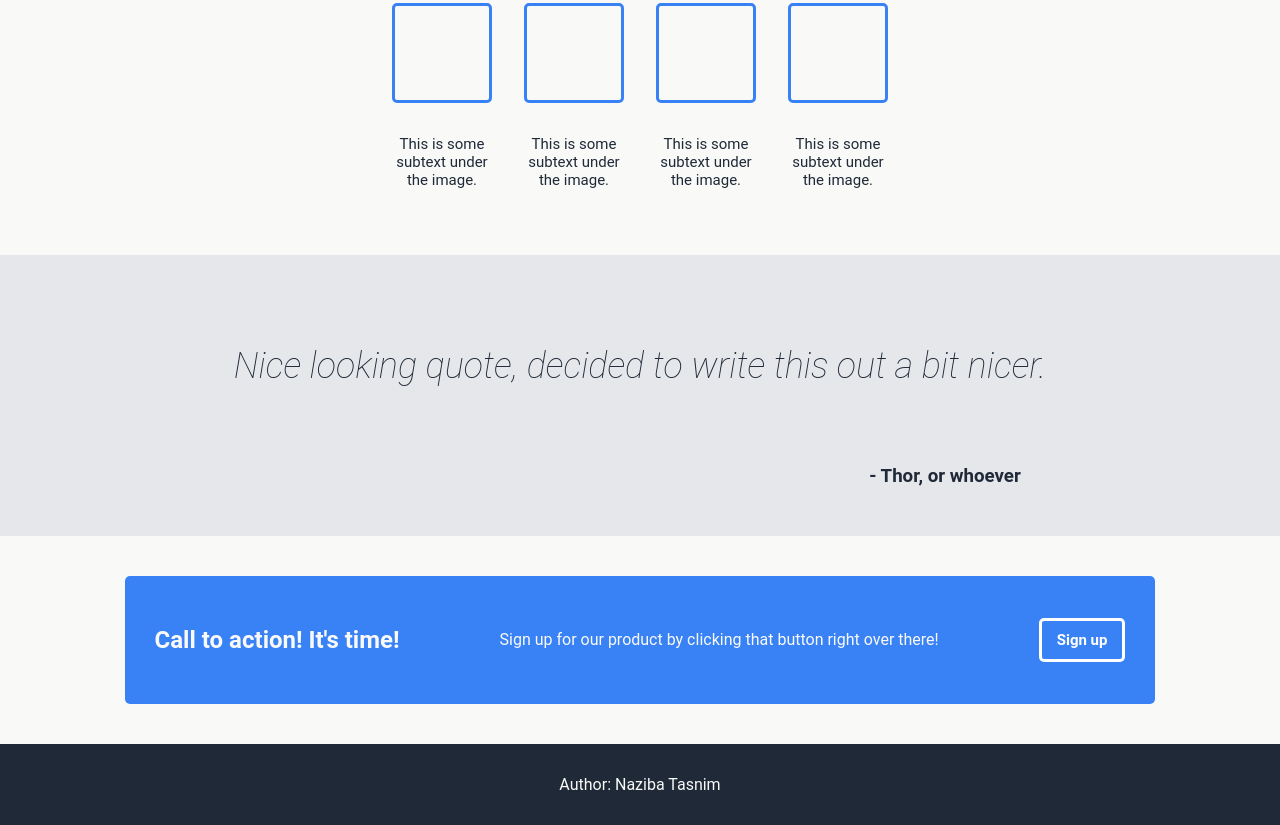
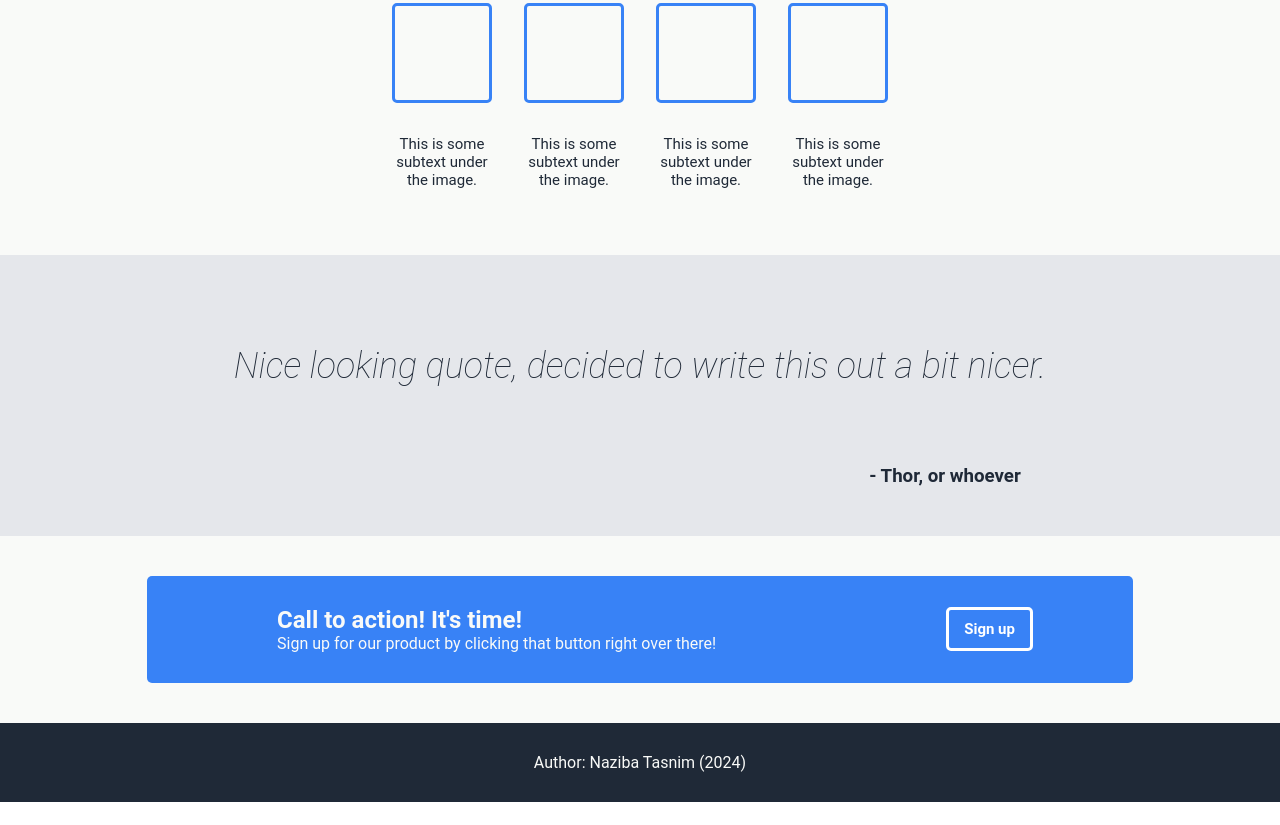
Before and after one commit to NazTM/top-first-landing-page, a plain HTML site: page index.html in a window 1280 px wide. Shown: the part 626-1451 px from the top of the page. After the commit the page ends 1428 px from the top, so only its background shows below. Drawn offline with Linux system fonts and the light colour scheme.

Commit message:
edit index.html and style.css

```diff
--- a/index.html
+++ b/index.html
@@ -48,13 +48,15 @@
     </section>
     <section class="cta">
       <div class="border-round">
+      <div class="cta-text">
       <h2>Call to action! It's time!</h1>
       <p>Sign up for our product by clicking that button right over there!</p>
+      </div>
       <button type="button" target="_blank"><b>Sign up</b></button>
     </div>
     </section>
     <footer>
-      <p>Author: Naziba Tasnim</p>
+      <p>Author: Naziba Tasnim (2024)</p>
     </footer>
   </body>
 </html>
--- a/style.css
+++ b/style.css
@@ -110,7 +110,7 @@ footer {
 
 footer p {
   display: flex;
-  padding: 15px;
+  padding: 30px;
   justify-content: center;
 }
 
@@ -191,14 +191,25 @@ footer {
 }
 
 .border-round {
+  display: flex;
   border: 3px transparent;
   background-color: #3882f6;
   color: #f9faf8;
-  padding: 30px;
+  padding: 0 100px;
   margin: 30px;
   display: flex;
   border-radius: 5px;
   justify-content: space-between;
   align-items: center;
-  gap: 100px;
+  gap: 200px;
 }
+
+.cta-text {
+  padding: 30px;
+  display: flex;
+  flex-direction: column;
+}
+
+.cta-text h2, p {
+  margin:  0;
+}
```
